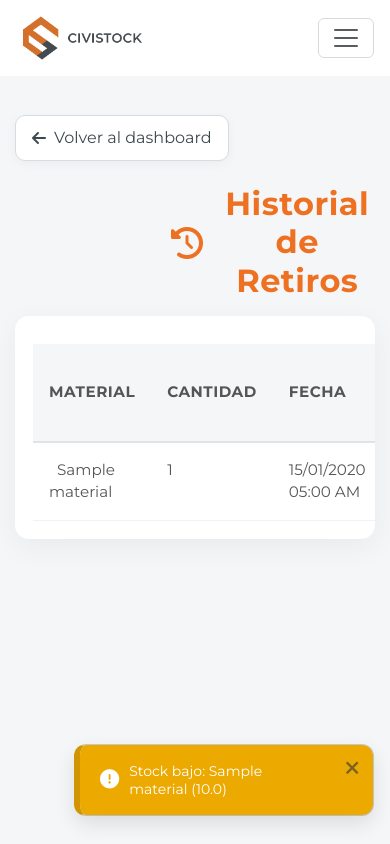
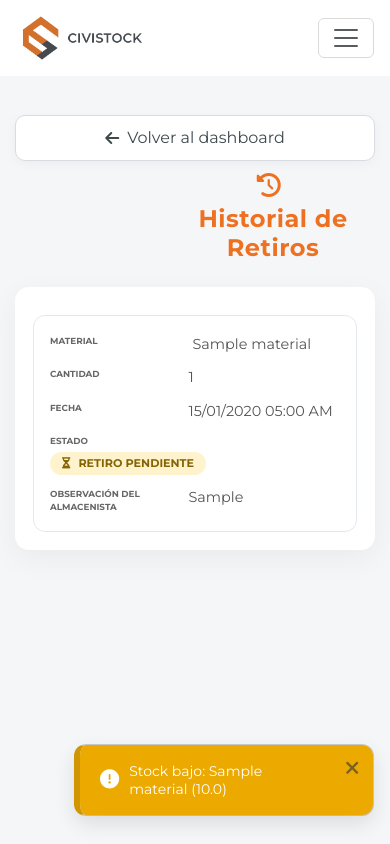
Before and after one commit to Daniel5415/civistock, a Flask app: page /ingeniero/historial-retiros in a window 390 px wide. Run offline with Flask 3, Linux system fonts and the light colour scheme; the visitor is signed in with stand-in values (Sample User, id 1); tables that the repository leaves empty hold one stand-in row (values such as "Sample post"); grey boxes marked "Sample" are stand-in pictures; some libraries are stand-ins or nearby versions.

Commit message:
version responsive actualizar retiros ing

```diff
--- a/static/style.css
+++ b/static/style.css
@@ -2386,15 +2386,28 @@ button[type="submit"]:hover {
 /* --------------------------------------- */
 /* --------- ESTILO HISTÓRICO RETIROS ------- */
 /* ------------------------------------- */
+
+/* ---------- Reset/ajustes base responsive ---------- */
+:root {
+  --radius: 10px;
+  --shadow: 0 8px 30px rgba(0,0,0,0.05);
+  --transition: .2s ease;
+}
+
+/* Meta: asegúrate en el head de tener
+<meta name="viewport" content="width=device-width, initial-scale=1">
+*/
+
 /* ---------- Título y botón volver ---------- */
 h2 {
-  font-size: 2rem;
+  font-size: clamp(1.5rem, 2vw, 2rem);
   font-weight: 700;
   color: #ee7021;
   margin-bottom: 16px;
   display: flex;
   align-items: center;
   gap: 8px;
+  flex-wrap: wrap;
 }
 
 .btn-volver {
@@ -2402,7 +2415,7 @@ h2 {
   color: #3e494e;
   border: 1px solid #d8dce0;
   padding: 10px 16px;
-  border-radius: 10px;
+  border-radius: var(--radius);
   font-weight: 500;
   text-decoration: none;
   display: inline-flex;
@@ -2410,10 +2423,19 @@ h2 {
   gap: 4px;
   box-shadow: 0 3px 12px rgba(0,0,0,0.04);
   transition: transform .15s ease, box-shadow .2s ease;
+  flex-shrink: 0;
 }
 .btn-volver:hover {
   background: #f0f2f6;
   transform: translateY(-1px);
+}
+
+/* contenedor general para espaciar en mobile */
+.header-wrapper {
+  display: flex;
+  flex-wrap: wrap;
+  justify-content: space-between;
+  gap: 12px;
 }
 
 /* ---------- Tabla histórica ---------- */
@@ -2421,14 +2443,23 @@ h2 {
   margin-top: 10px;
   border-radius: 14px;
   overflow: hidden;
-  box-shadow: 0 8px 30px rgba(0,0,0,0.05);
+  box-shadow: var(--shadow);
   background: #fff;
-}
-
+  position: relative;
+}
+
+/* Forzar scroll horizontal si no cabe */
+.table-scroll {
+  overflow-x: auto;
+  -webkit-overflow-scrolling: touch;
+}
+
+/* Tabla base */
 .historial-table {
   width: 100%;
   border-collapse: collapse;
   font-size: 0.95rem;
+  min-width: 600px; /* permite scroll en pantallas muy angostas */
 }
 
 .historial-table thead th {
@@ -2442,6 +2473,7 @@ h2 {
   color: #555;
   border-bottom: 2px solid #e0e4e8;
   text-align: left;
+  vertical-align: middle;
 }
 
 .historial-table tbody td {
@@ -2453,7 +2485,7 @@ h2 {
 
 /* Hover de fila */
 .historial-table tbody tr {
-  transition: background .2s ease;
+  transition: background var(--transition);
 }
 .historial-table tbody tr:hover {
   background: #f9fcfe;
@@ -2469,6 +2501,7 @@ h2 {
   font-size: 0.7rem;
   font-weight: 600;
   text-transform: uppercase;
+  white-space: nowrap;
 }
 
 .retiro.autorizado {
@@ -2518,6 +2551,84 @@ h2 {
 p {
   font-size: 1rem;
   color: #555;
+  margin: 0;
+}
+
+/* ------------------------------------------------ */
+/* --------- ADAPTACIONES PARA PANTALLAS PEQUEÑAS -- */
+/* ------------------------------------------------ */
+
+/* Card view para móvil: convierte filas en bloques legibles */
+@media (max-width: 900px) {
+  .historial-table {
+    display: block;
+    min-width: 0;
+    font-size: 0.9rem;
+  }
+  .historial-table thead {
+    display: none; /* ocultar encabezado original */
+  }
+  .historial-table tbody {
+    display: flex;
+    flex-direction: column;
+    gap: 12px;
+  }
+  .historial-table tbody tr {
+    display: block;
+    border: 1px solid #e3e8ee;
+    border-radius: 12px;
+    padding: 12px 16px;
+    background: #fff;
+    position: relative;
+    margin-bottom: 0;
+  }
+  .historial-table tbody td {
+    display: flex;
+    flex-wrap: wrap;
+    padding: 6px 0;
+    border: none;
+    position: relative;
+  }
+  .historial-table tbody td::before {
+    content: attr(data-label);
+    flex: 0 0 45%;
+    font-weight: 600;
+    text-transform: uppercase;
+    font-size: 0.55rem;
+    color: #666;
+    margin-right: 8px;
+  }
+  .historial-table tbody td .badge {
+    margin-top: 4px;
+  }
+  .historial-table tbody tr + tr {
+    margin-top: 8px;
+  }
+}
+
+/* Fallback: si es tablet pequeño, permitir scroll horizontal sin romper */
+@media (min-width: 901px) and (max-width: 1100px) {
+  .historial-table {
+    min-width: 800px;
+  }
+}
+
+/* Ajustes de espaciamiento en mobile para header */
+@media (max-width: 768px) {
+  .header-wrapper {
+    flex-direction: column;
+    align-items: flex-start;
+  }
+  .btn-volver {
+    width: 100%;
+    justify-content: center;
+  }
+}
+
+/* Para accesibilidad: focus claro en elementos interactivos */
+.btn-volver:focus {
+  outline: 2px dashed #ee7021;
+  outline-offset: 2px;
 }
 /* ------------------------------- */
 /* --------- REPORTES DE RETIROS ING ------- */
--- a/templates/Ingeniero/historial_retiros.html
+++ b/templates/Ingeniero/historial_retiros.html
@@ -4,20 +4,21 @@
 
 {% block content %}
 
-  <!-- Botón para volver al dashboard -->
-  <div class="mb-4">
+  <!-- Header: botón y título -->
+  <div class="header-wrapper mb-4">
     <a href="{{ url_for('ingeniero.dashboard') }}" class="btn-volver">
       <i class="fas fa-arrow-left me-1"></i> Volver al dashboard
     </a>
-  </div>
 
-  <h2 class="mb-3">
+    <h2 class="mb-0">
       <i class="fas fa-history me-2"></i> Historial de Retiros
     </h2>
+  </div>
 
   {% if movimientos %}
     <div class="table-responsive">
-      <table class="historial-table">
+      <div class="table-scroll">
+        <table class="historial-table" aria-label="Historial de retiros y devoluciones">
           <thead>
             <tr>
               <th>Material</th>
@@ -38,41 +39,42 @@
                 {%- set row_class = "estado-autorizado" -%}
               {%- endif -%}
               <tr class="{{ row_class }}">
-              <td>
+                <td data-label="Material">
                   {% if mov.tipo == 'DEVOLUCION' %}
-                  <i class="fas fa-undo-alt text-warning me-1"></i> {{ mov.material.nombre }}
+                    <i class="fas fa-undo-alt text-warning me-1" aria-hidden="true"></i> {{ mov.material.nombre }}
                   {% else %}
-                  <i class="fas fa-box-arrow-up-right text-primary me-1"></i> {{ mov.material.nombre }}
+                    <i class="fas fa-box-arrow-up-right text-primary me-1" aria-hidden="true"></i> {{ mov.material.nombre }}
                   {% endif %}
                 </td>
-              <td>{{ mov.cantidad|formatear_numero }}</td>
-              <td>{{ mov.fecha_local.fecha }} {{ mov.fecha_local.hora }}</td>
-              <td>
+                <td data-label="Cantidad">{{ mov.cantidad|formatear_numero }}</td>
+                <td data-label="Fecha">{{ mov.fecha_local.fecha }} {{ mov.fecha_local.hora }}</td>
+                <td data-label="Estado">
                   {% if mov.tipo == 'DEVOLUCION' %}
                     {% if mov.estado == 'AUTORIZADO' %}
-                    <span class="badge devolucion aceptada"><i class="fas fa-check-circle me-1"></i> Devolución aceptada</span>
+                      <span class="badge devolucion aceptada" role="status"><i class="fas fa-check-circle me-1" aria-hidden="true"></i> Devolución aceptada</span>
                     {% elif mov.estado == 'RECHAZADO' %}
-                    <span class="badge devolucion rechazada"><i class="fas fa-xmark-circle me-1"></i> Devolución rechazada</span>
+                      <span class="badge devolucion rechazada" role="status"><i class="fas fa-xmark-circle me-1" aria-hidden="true"></i> Devolución rechazada</span>
                     {% else %}
-                    <span class="badge devolucion pendiente"><i class="fas fa-clock me-1"></i> Devolución pendiente</span>
+                      <span class="badge devolucion pendiente" role="status"><i class="fas fa-clock me-1" aria-hidden="true"></i> Devolución pendiente</span>
                     {% endif %}
                   {% else %}
                     {% if mov.estado == 'PENDIENTE' %}
-                    <span class="badge retiro pendiente"><i class="fas fa-hourglass-half me-1"></i> Retiro pendiente</span>
+                      <span class="badge retiro pendiente" role="status"><i class="fas fa-hourglass-half me-1" aria-hidden="true"></i> Retiro pendiente</span>
                     {% elif mov.estado == 'AUTORIZADO' %}
-                    <span class="badge retiro autorizado"><i class="fas fa-check-circle me-1"></i> Retiro autorizado</span>
+                      <span class="badge retiro autorizado" role="status"><i class="fas fa-check-circle me-1" aria-hidden="true"></i> Retiro autorizado</span>
                     {% elif mov.estado == 'RECHAZADO' %}
-                    <span class="badge retiro rechazado"><i class="fas fa-xmark-circle me-1"></i> Retiro rechazado</span>
+                      <span class="badge retiro rechazado" role="status"><i class="fas fa-xmark-circle me-1" aria-hidden="true"></i> Retiro rechazado</span>
                     {% else %}
-                    <span class="badge">{{ mov.estado }}</span>
+                      <span class="badge" role="status">{{ mov.estado }}</span>
                     {% endif %}
                   {% endif %}
                 </td>
-              <td>{{ mov.observacion_almacenista or 'Sin observación' }}</td>
+                <td data-label="Observación del almacenista">{{ mov.observacion_almacenista or 'Sin observación' }}</td>
               </tr>
             {% endfor %}
           </tbody>
         </table>
+      </div>
     </div>
   {% else %}
     <p>No hay retiros registrados.</p>
```
Also changed, not shown: Imagen de WhatsApp 2025-08-01 a las 02.37.33_aec60e19.jpg (added), Imagen de WhatsApp 2025-08-01 a las 02.42.26_0f088b58.jpg (added), 1 other file. Lines whose indentation alone changed are shown as unchanged.
